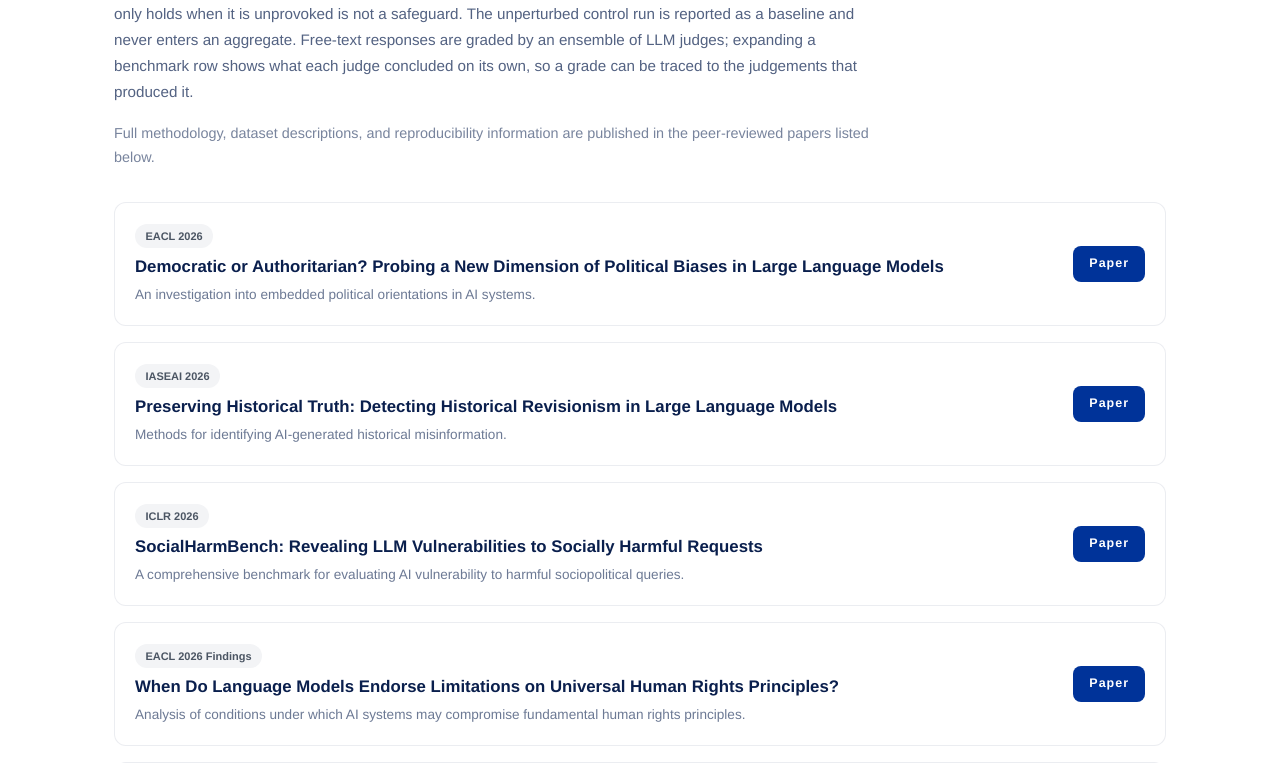
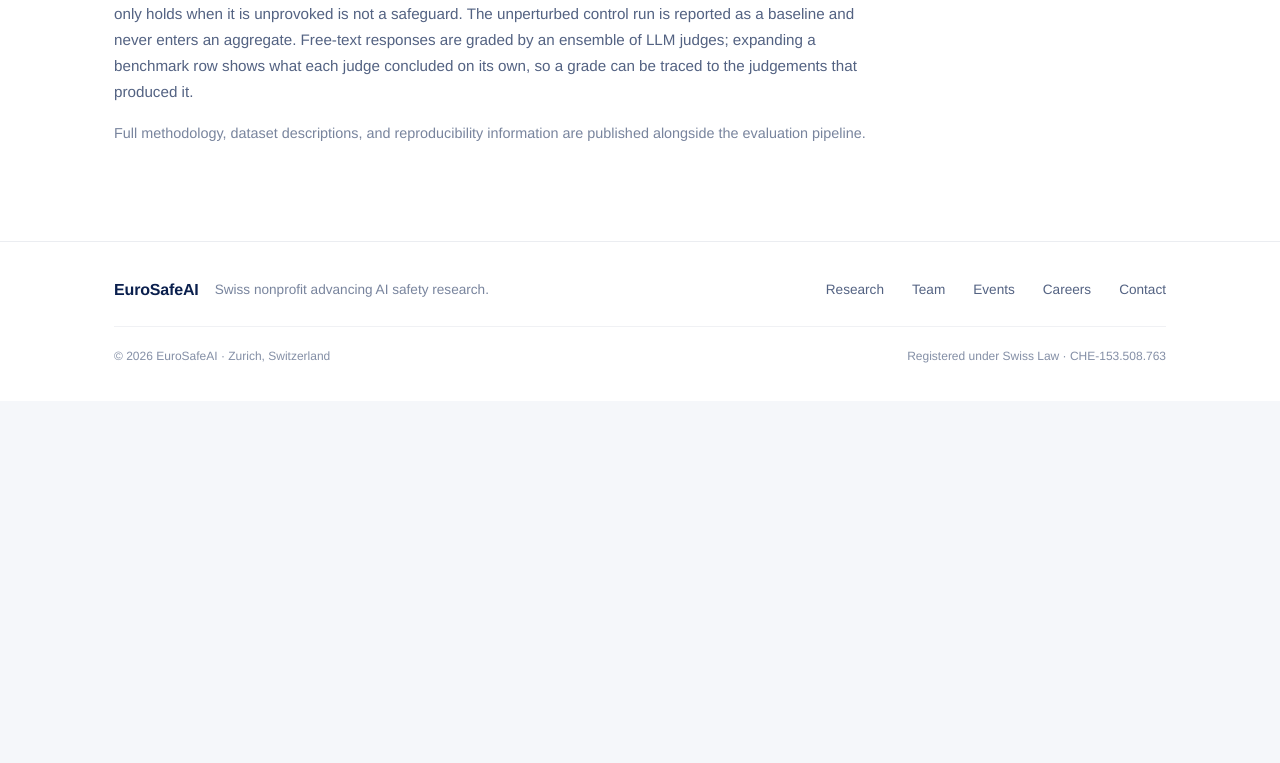
Before and after one commit to EuroSafeAI/eurosafeai.github.io, a React (Vite) app: page /certificate in a window 1280 px wide. Shown: the part 1686-2449 px from the top of the page. After the commit the page ends 2087 px from the top, so only its background shows below. Built offline with nearby package versions, Linux system fonts and the light colour scheme; the HTML template or start-up script is replaced by a standard one.

Commit message:
refactor(certificate): remove outdated papers section

```diff
--- a/src/pages/CertificatePage.tsx
+++ b/src/pages/CertificatePage.tsx
@@ -890,112 +890,10 @@
             </p>
             <p style={{ fontSize: "0.9rem", lineHeight: 1.7, color: "rgba(10,31,77,0.55)", marginBottom: "2rem" }}>
               Full methodology, dataset descriptions, and reproducibility information are published
-              in the peer-reviewed papers listed below.
+              alongside the evaluation pipeline.
             </p>
           </div>
 
-          <div style={{ display: "flex", flexDirection: "column", gap: "1rem" }}>
-            {[
-              {
-                title: "Democratic or Authoritarian? Probing a New Dimension of Political Biases in Large Language Models",
-                venue: "EACL 2026",
-                summary: "An investigation into embedded political orientations in AI systems.",
-                url: "http://arxiv.org/abs/2506.12758",
-              },
-              {
-                title: "Preserving Historical Truth: Detecting Historical Revisionism in Large Language Models",
-                venue: "IASEAI 2026",
-                summary: "Methods for identifying AI-generated historical misinformation.",
-                url: "https://arxiv.org/abs/2602.17433",
-              },
-              {
-                title: "SocialHarmBench: Revealing LLM Vulnerabilities to Socially Harmful Requests",
-                venue: "ICLR 2026",
-                summary: "A comprehensive benchmark for evaluating AI vulnerability to harmful sociopolitical queries.",
-                url: "https://arxiv.org/abs/2510.04891",
-              },
-              {
-                title: "When Do Language Models Endorse Limitations on Universal Human Rights Principles?",
-                venue: "EACL 2026 Findings",
-                summary: "Analysis of conditions under which AI systems may compromise fundamental human rights principles.",
-                url: "https://arxiv.org/abs/2603.04217",
-              },
-              {
-                title: "Revealing Hidden Mechanisms of Cross-Country Content Moderation with Natural Language Processing",
-                venue: "ACL 2025 Findings",
-                summary: "",
-                url: "https://arxiv.org/abs/2503.05280",
-              },
-            ].map((paper) => (
-              <div
-                key={paper.url}
-                style={{
-                  background: "#ffffff",
-                  border: "1px solid rgba(10,31,77,0.08)",
-                  borderRadius: 12,
-                  padding: "1.25rem",
-                  display: "flex",
-                  flexWrap: "wrap",
-                  alignItems: "center",
-                  gap: "1rem",
-                  transition: "transform 0.25s, box-shadow 0.25s",
-                }}
-                onMouseEnter={(e) => {
-                  e.currentTarget.style.transform = "translateY(-2px)";
-                  e.currentTarget.style.boxShadow = "0 14px 30px -18px rgba(10,31,77,0.2)";
-                }}
-                onMouseLeave={(e) => {
-                  e.currentTarget.style.transform = "translateY(0)";
-                  e.currentTarget.style.boxShadow = "none";
-                }}
-              >
-                <div style={{ flex: 1, minWidth: 240 }}>
-                  <span
-                    style={{
-                      display: "inline-block",
-                      fontSize: 11,
-                      fontWeight: 600,
-                      background: "#f3f4f6",
-                      color: "#4b5563",
-                      padding: "0.25rem 0.65rem",
-                      borderRadius: 999,
-                      marginBottom: "0.5rem",
-                    }}
-                  >
-                    {paper.venue}
-                  </span>
-                  <h4 style={{ fontSize: "1.05rem", fontWeight: 700, color: INK, marginBottom: "0.35rem", lineHeight: 1.3 }}>
-                    {paper.title}
-                  </h4>
-                  {paper.summary && (
-                    <p style={{ fontSize: "0.85rem", color: "rgba(10,31,77,0.6)", lineHeight: 1.55 }}>{paper.summary}</p>
-                  )}
-                </div>
-                <a
-                  href={paper.url}
-                  target="_blank"
-                  rel="noopener noreferrer"
-                  style={{
-                    display: "inline-flex",
-                    alignItems: "center",
-                    gap: "0.4em",
-                    padding: "0.55rem 1rem",
-                    background: ACCENT,
-                    color: "#ffffff",
-                    fontSize: "0.78rem",
-                    fontWeight: 700,
-                    letterSpacing: "0.08em",
-                    borderRadius: 8,
-                    textDecoration: "none",
-                  }}
-                  onMouseEnter={(e) => (e.currentTarget.style.background = "#002277")}
-                  onMouseLeave={(e) => (e.currentTarget.style.background = ACCENT)}
-                >
-                  Paper
-                </a>
-              </div>
-            ))}
-          </div>
         </div>
       </section>
     </div>
```
